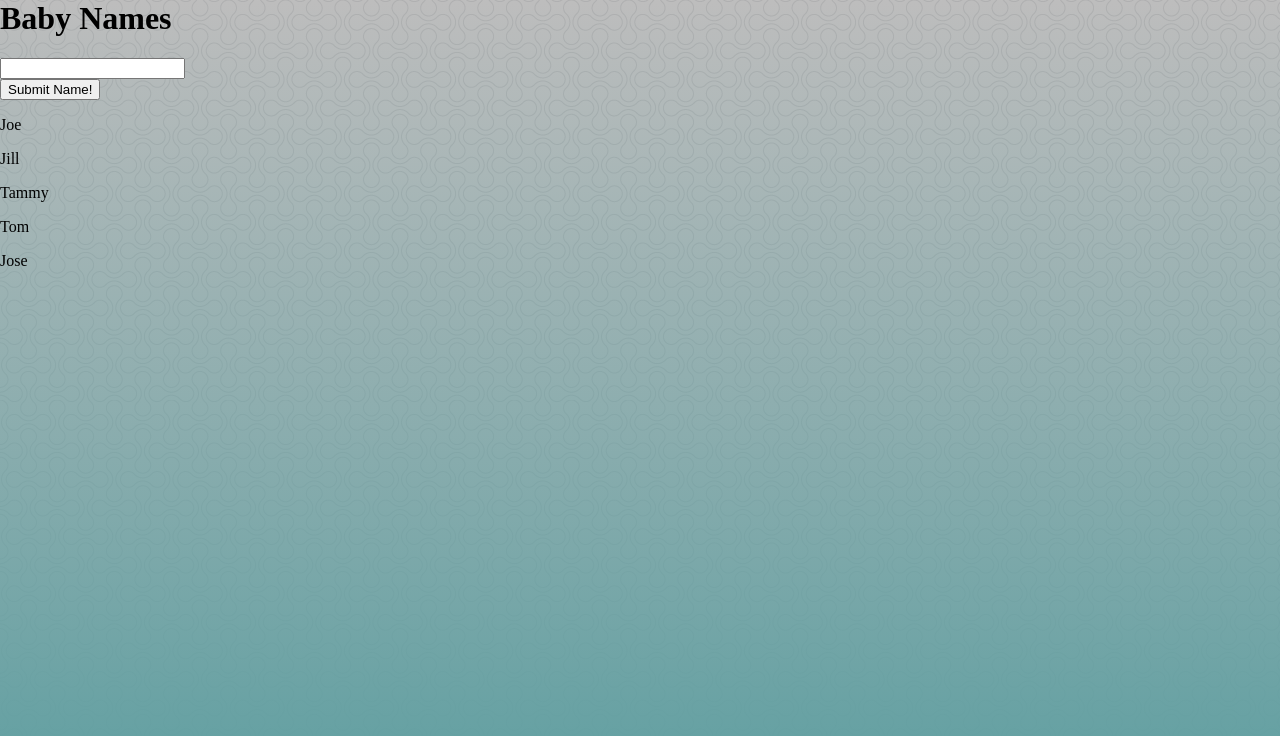
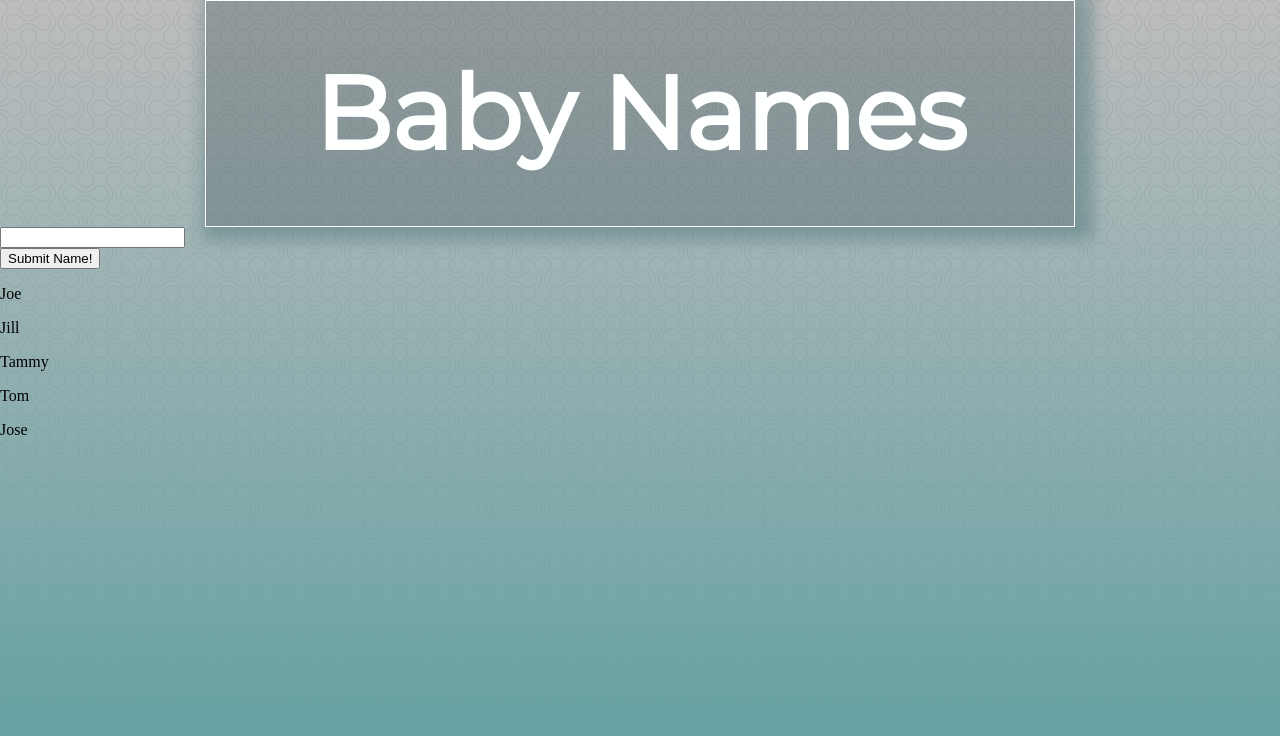
Before and after one commit to clueking1/baby_names_spa, a React (Create React App) app: page / in a window 1280 px wide. Shown: the top 736 px of the page. Built offline with nearby package versions, Linux system fonts and the light colour scheme.

Commit message:
added stylings so Title

```diff
--- a/src/Components/Title/style.css
+++ b/src/Components/Title/style.css
@@ -1,3 +1,26 @@
+@import url('https://fonts.googleapis.com/css2?family=Montserrat&display=swap');
+
+.titleDiv {
+    width: 100%;
+    font-family: 'Montserrat', sans-serif;
+    color:  rgb(254, 255, 255);
+    text-align: center;
+}
+
 .title {
+    border: 1px white solid;
+    background-color: rgba(68, 87, 92, 0.349);
     margin-top: 0;
+    width: 60vw;
+    margin:0 auto;
+    font-size: 8vw;
+    padding: 50px;
+    box-shadow: 8px 3px 15px 10px #426e746c
 }
+
+@media only screen and (max-width: 500px) {
+    .title {
+        width: 70vw;
+        font-size: 10vw;
+    }
+  }
```
